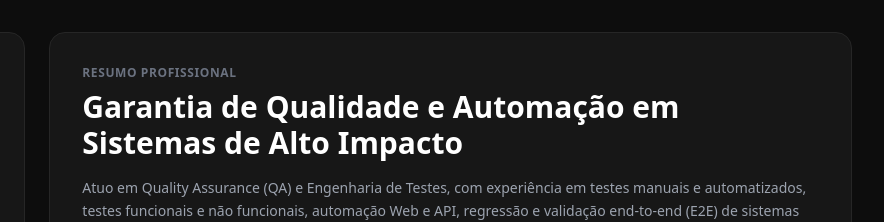
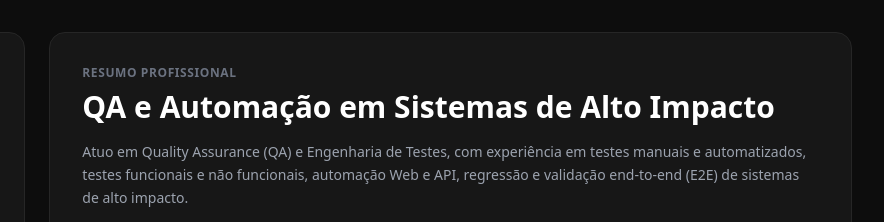
Before and after one commit to gustavovolpi/Portfolio_GustavoVolpi, a plain HTML site: page index.html in a window 1280 px wide. Shown: the top 222 px of the page, 396-1280 px from the left. Drawn offline with nearby package versions, Linux system fonts and the light colour scheme.

Commit message:
Update professional summary title in index.html

```diff
--- a/index.html
+++ b/index.html
@@ -56,7 +56,7 @@
       <section class="bg-card border border-card rounded-2xl p-6 md:p-8">
         <span class="text-xs font-bold uppercase tracking-wider text-gray-500 mb-2 block">RESUMO PROFISSIONAL</span>
         <h2 class="text-2xl md:text-3xl font-bold text-white mb-4 leading-tight">
-          Garantia de Qualidade e Automação em Sistemas de Alto Impacto
+          QA e Automação em Sistemas de Alto Impacto
         </h2>
 
         <div class="space-y-4 text-gray-400 text-sm leading-relaxed">
```
